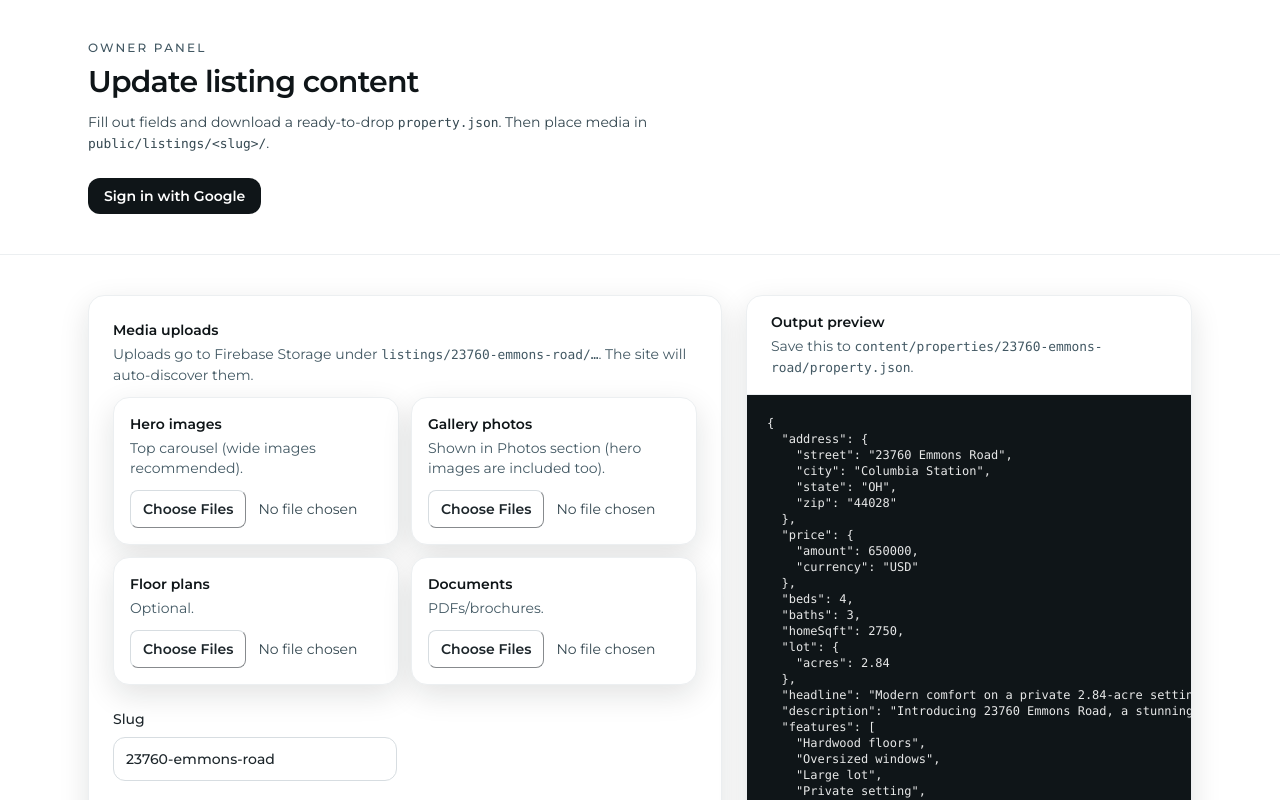
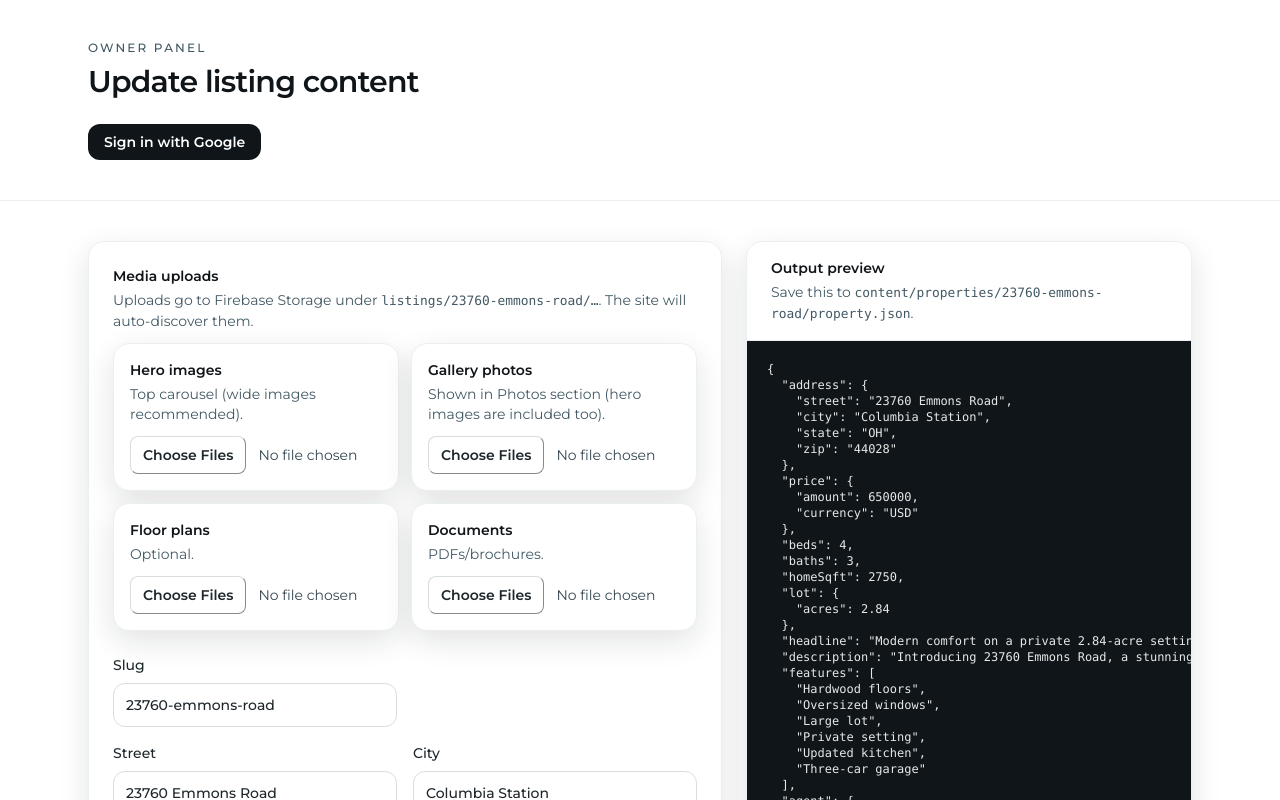
Before and after one commit to outjet/Saki, a Next.js app: page /owner in a window 1280 px wide. Shown: the top 800 px of the page. Built offline with nearby package versions, Linux system fonts and the light colour scheme; no server answers.

Commit message:
Remove old json text

```diff
--- a/src/app/owner/page.tsx
+++ b/src/app/owner/page.tsx
@@ -214,15 +214,7 @@
           <h1 className="mt-2 text-3xl font-semibold tracking-tight">
             Update listing content
           </h1>
-          <p className="mt-3 max-w-2xl text-sm text-ink-700">
-            Fill out fields and download a ready-to-drop{" "}
-            <span className="font-mono text-[0.92em]">property.json</span>. Then
-            place media in{" "}
-            <span className="font-mono text-[0.92em]">
-              public/listings/&lt;slug&gt;/
-            </span>
-            .
-          </p>
+          {/* Helper paragraph removed per user request */}
           <div className="mt-6 flex flex-wrap items-center gap-3">
             {authState.status === "ready" ? (
               <>
```
